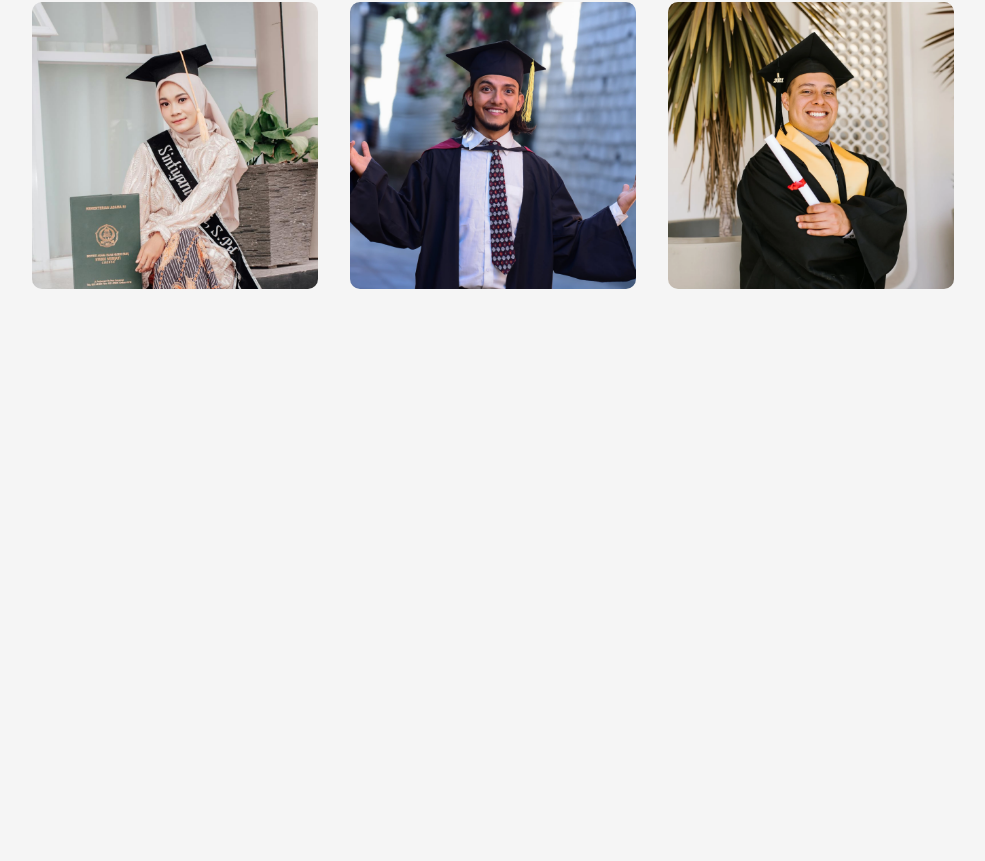
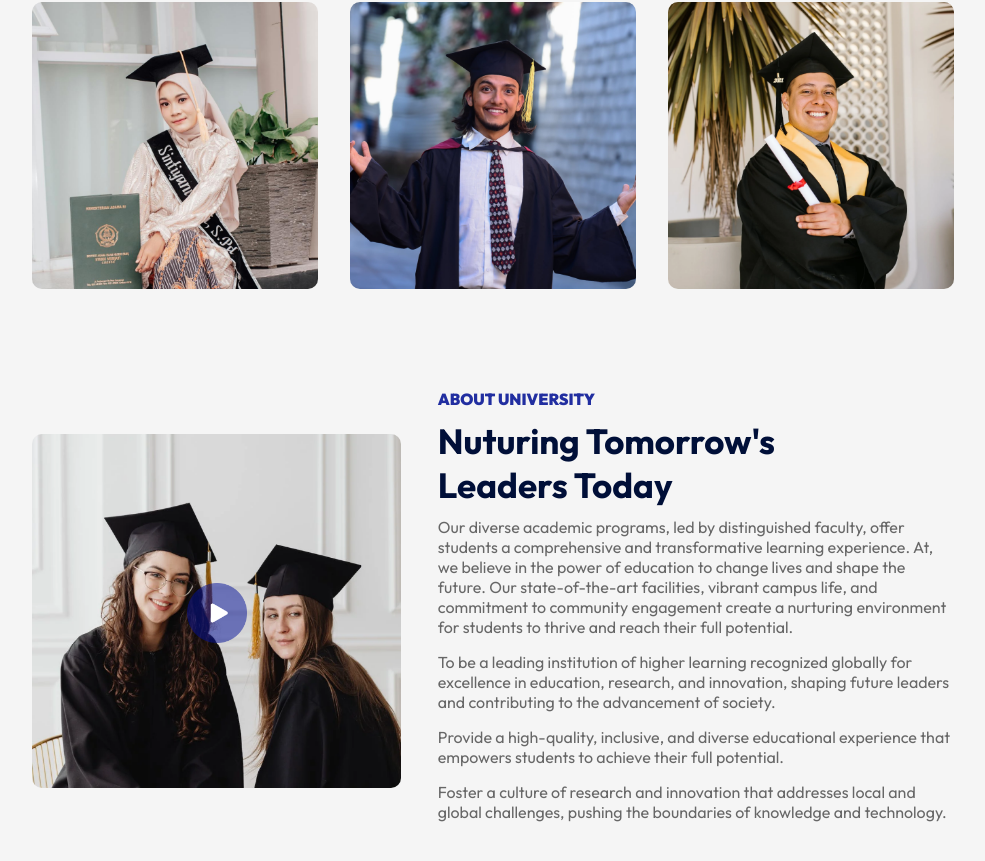
Before and after one commit to ListyaDwiSubagya/uni-web, a React (Vite) app: page / in a window 1280 px wide. Shown: the part 1013-1874 px from the top of the page, without its empty margins (147-1132 px from the left). Before the commit the page ends 1382 px from the top, so only its background shows below. Built offline with nearby package versions, Linux system fonts and the light colour scheme.

Commit message:
sticky navbar

```diff
--- a/src/App.jsx
+++ b/src/App.jsx
@@ -3,6 +3,7 @@ import Navbar from './components/navbar/Navbar'
 import Hero from './components/hero/Hero'
 import Programs from './components/programs/Programs'
 import Title from './components/title/Title'
+import About from './components/about/About'
 
 const App = () => {
   return (
@@ -12,6 +13,7 @@ const App = () => {
         <div className="container">
             <Title subTitle='Our PROGRAM' title='What We Offer'/>
             <Programs/>
+            <About/>
         </div>
     </div>
   )
--- /dev/null
+++ b/src/components/about/About.css
@@ -0,0 +1,47 @@
+.about {
+    margin: 100px auto;
+    display: flex;
+    align-items: center;
+    justify-content: space-between;
+    width: 90%;
+}
+
+.about-left {
+    flex-basis: 40%;
+    position: relative;
+}
+
+.about-right {
+    flex-basis: 56%;
+}
+
+.about-img {
+    width: 100%;
+    border-radius: 10px;
+}
+
+.play-icon {
+    width: 60px;
+    position: absolute;
+    top: 50%;
+    left: 50%;
+    transform: translate(-50%, -50%);
+}
+
+.about h3 {
+    font-weight: 900;
+    font-size: 16px;
+    color: #212EA0;
+}
+
+.about h2 {
+    font-size: 35px;
+    color: #000F38;
+    margin: 10px 0;
+    max-width: 400px;
+}
+
+.about p {
+    color: #676767;
+    margin-bottom: 15px;
+}
--- /dev/null
+++ b/src/components/about/About.jsx
@@ -0,0 +1,25 @@
+import React from 'react'
+import './About.css'
+import about_img from '../assets/about.png'
+import play_icon from '../assets/play-icon.png'
+
+const About = () => {
+  return (
+    <div className='about'>
+        <div className="about-left">
+            <img src={about_img} alt="" className='about-img' />
+            <img src={play_icon} alt="" className='play-icon' />
+        </div>
+        <div className="about-right">
+            <h3>ABOUT UNIVERSITY</h3>
+            <h2>Nuturing Tomorrow's Leaders Today</h2>
+            <p>Our diverse academic programs, led by distinguished faculty, offer students a comprehensive and transformative learning experience. At, we believe in the power of education to change lives and shape the future. Our state-of-the-art facilities, vibrant campus life, and commitment to community engagement create a nurturing environment for students to thrive and reach their full potential.</p>
+            <p>To be a leading institution of higher learning recognized globally for excellence in education, research, and innovation, shaping future leaders and contributing to the advancement of society.</p>
+            <p>Provide a high-quality, inclusive, and diverse educational experience that empowers students to achieve their full potential.</p>
+            <p> Foster a culture of research and innovation that addresses local and global challenges, pushing the boundaries of knowledge and technology.</p>
+        </div>
+    </div>
+  )
+}
+
+export default About
--- a/src/components/navbar/Navbar.css
+++ b/src/components/navbar/Navbar.css
@@ -22,3 +22,8 @@ nav ul li {
     margin: 5px 20px;
     font-size: 16px;
 }
+
+.dark-nav {
+    background: #212EA0;
+    transition: 0.5s;
+}
--- a/src/components/navbar/Navbar.jsx
+++ b/src/components/navbar/Navbar.jsx
@@ -1,10 +1,19 @@
-import React from 'react'
+import React, { useEffect, useState } from 'react'
 import './Navbar.css'
 import Logo from '../assets/logo.png'
 
 const Navbar = () => {
+
+    const [sticky, setSticky] = useState(false);
+
+    useEffect(() => {
+        window.addEventListener('scroll', () => {
+            window.scrollY > 50 ? setSticky(true) : setSticky(false);
+        })
+    },[]);
+
   return (
-    <nav className='container'>
+    <nav className={`container ${sticky ? 'dark-nav' : ''}`}>
         <img src={Logo} alt="" className='logo'/>
         <ul>
             <li>Home</li>
```
